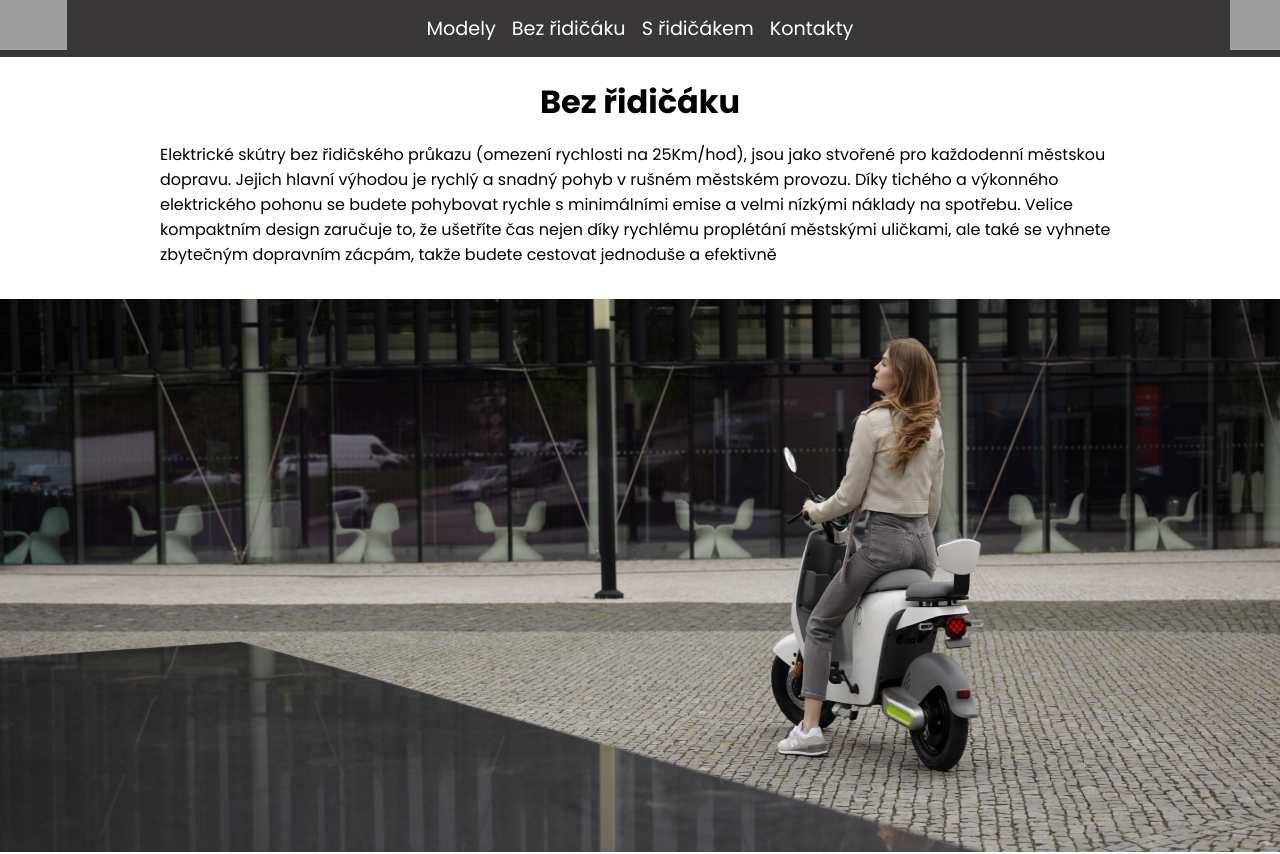
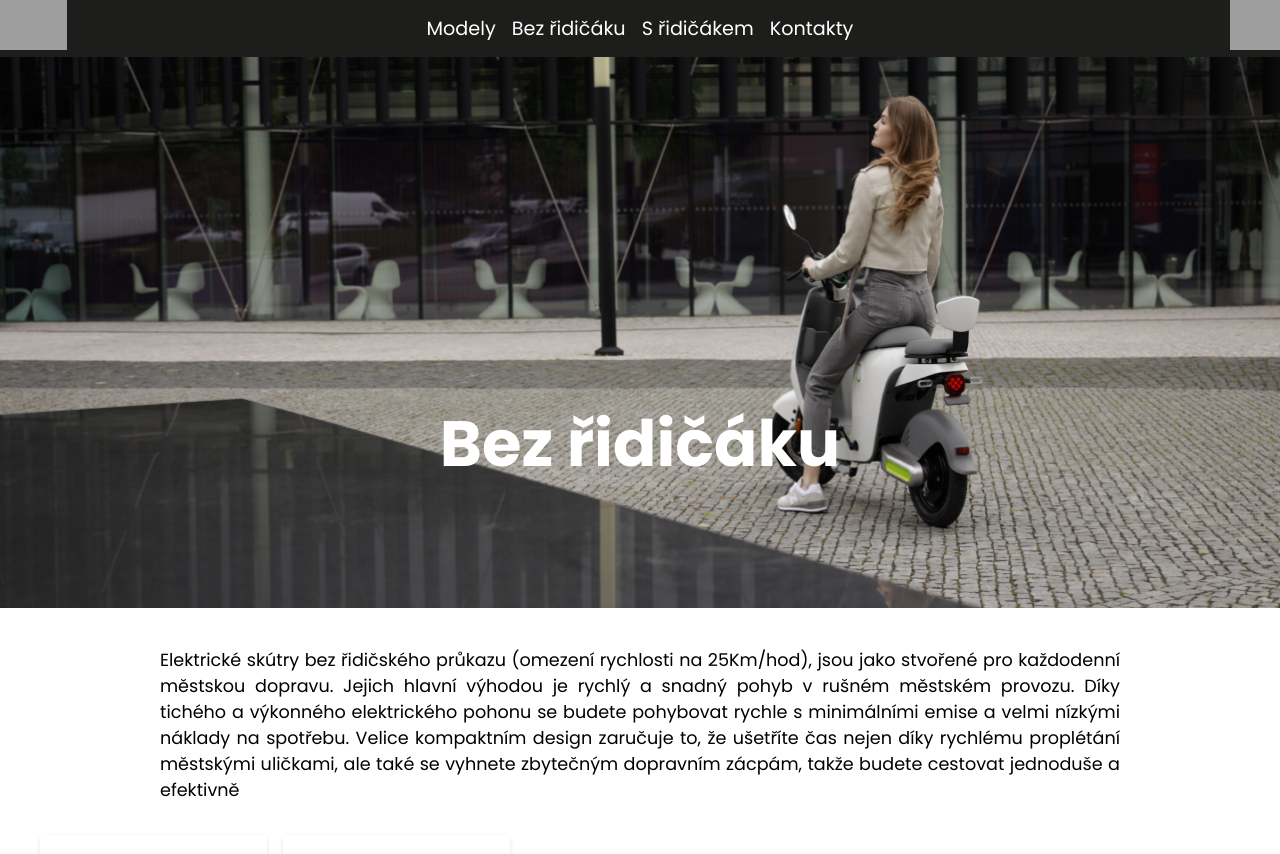
Before and after one commit to Davestastny/ViaGoProjekt, an Angular app: page /nolicense in a window 1280 px wide. Shown: the top 854 px of the page. Built offline with nearby package versions, Linux system fonts and the light colour scheme; grey boxes are pictures that could not be loaded.

Commit message:
product cards upgrade, license page

```diff
--- a/src/app/components/product-card/product-card.component.css
+++ b/src/app/components/product-card/product-card.component.css
@@ -1,20 +1,20 @@
 .product_card {
-  background-color: #fff; /* Set a white background for product cards */
-  box-shadow: 0 2px 5px rgba(0,0,0,0.1); /* Add a subtle shadow to lift the card off the page */
-  border-radius: 5px; /* Round the corners of the cards */
-  overflow: hidden; /* Ensure the content fits within the rounded corners */
-  padding: 1rem; /* Add some padding inside the cards */
-  display: flex; /* Use flex layout for content inside cards */
-  flex-direction: column; /* Stack card content vertically */
-  justify-content: space-between; /* Space out content inside the card */
-  cursor: pointer; /* Change cursor to pointer to indicate clickable */
-  transition: transform 0.3s ease, background-color 0.3s ease; /* Smooth transition for hover effects */
+  background-color: #fff;
+  box-shadow: 0 2px 5px rgba(0,0,0,0.1);
+  border-radius: 5px;
+  overflow: hidden;
+  padding: 1rem;
+  display: flex;
+  flex-direction: column;
+  justify-content: space-between;
+  cursor: pointer;
+  transition: transform 0.3s ease, background-color 0.3s ease;
 }
 
 .product_card:hover {
-  background-color: #FFEE00; /* Change background color on hover */
-  box-shadow: rgba(0, 0, 0, 0.35) 0px 5px 15px; /* Enhance shadow on hover */
-  transform: translateY(-5px); /* Slightly lift the card on hover */
+  background-color: #FFEE00;
+  box-shadow: rgba(0, 0, 0, 0.35) 0px 5px 15px;
+  transform: translateY(-5px);
 }
 
 .product_card-content {
@@ -26,14 +26,14 @@
 
 .product_card-content img {
   width: 90%;
-  border-radius: 16px; /* Rounded corners for the image */
+  border-radius: 16px;
   margin-bottom: .5rem;
-  margin-top: 10px; /* Adjust this value to your preference */
+  margin-top: 10px;
 }
 
 .product_card-content p {
-  margin-block: .25rem; /* Tighten the spacing around paragraphs */
-  text-align: center; /* Center-align the text */
+  margin-block: .25rem;
+  text-align: center;
 }
 
 .product_card-content a {
@@ -41,7 +41,7 @@
   padding: .5rem 1rem;
   text-decoration: none;
   color: white;
-  display: inline-block; /* Ensure the link behaves like a block but fits content */
-  text-align: center; /* Center-align text inside the link/button */
-  border-radius: 5px; /* Rounded corners for the link/button */
+  display: inline-block;
+  text-align: center;
+  border-radius: 5px;
 }
--- a/src/app/layout/navbar/navbar.component.css
+++ b/src/app/layout/navbar/navbar.component.css
@@ -1,6 +1,6 @@
 .navbar {
   grid-template-columns: 1fr auto 1fr;
-  background-color: #393737;
+  background-color: #1D1D1B;
 }
 
 .navbar_logo img {
--- a/src/app/pages/license/license.component.css
+++ b/src/app/pages/license/license.component.css
@@ -1,6 +1,19 @@
 h1 {
   text-align: center;
   margin-bottom: 2rem;
+}
+
+.ladning-photo h1{
+  font-size: 64px;
+  position: absolute;
+  top: 50%;
+  left: 50%;
+  transform: translate(-50%, -50%);
+  color: white;
+}
+
+.ladning-photo img{
+  width: 100%;
 }
 
 p {
@@ -10,12 +23,6 @@ p {
   font-size: 1.1rem; /* Slightly larger font size for readability */
 }
 
-.photo {
-  display: flex;
-  justify-content: center;
-  align-items: center;
-  margin-bottom: 2rem; /* Add space below the image container */
-}
 
 .product_list {
   display: grid;
--- a/src/app/pages/license/license.component.html
+++ b/src/app/pages/license/license.component.html
@@ -1,11 +1,13 @@
+<div class="ladning-photo">
+  <img src="assets/sridicakem.png" alt="">
 <h1>S řidičákem</h1>
+</div>
+<div class="license-text">
 <p>
   <b>Revoluční způsob dopravy, který vám umožní objevit nové rozměry pohodlí, svobody a ekologičnosti!</b><br>
 <br>
   Elektrické motorky s řidičským průkazem jsou ideální volbou pro ty, kteří hledají spolehlivý a rychlý způsob dopravy po městě, ale i mimo něj na delší vzdálenosti. Tyto motorky jsou navrženy s ohledem na pohodlí a styl tak, aby nabídly plynulou a komfortní jízdu obohacenou o atraktivní design. Díky výkonným bateriím a elektrickým motorům, dokážou některé modely jet rychlostí až 80 km/h. U některých motorek je také možnost dvojité baterie, takže u některých modelů může být dojezd až velice pěkných 100 km.
 </p>
-<div class="photo">
-  <img src="assets/sridicakem.png" alt="">
 </div>
 <div class="product_list grid">
   <app-product-card/>
--- a/src/app/pages/nolicense/nolicense.component.css
+++ b/src/app/pages/nolicense/nolicense.component.css
@@ -3,17 +3,24 @@ h1 {
   margin-bottom: 1rem; /* Add space below the heading */
 }
 
+.landing-photo h1{
+  font-size: 64px;
+  position: absolute;
+  top: 50%;
+  left: 50%;
+  transform: translate(-50%, -50%);
+  color: white;
+}
+
+.landing-photo img{
+  width: 100% ;
+}
+
 p {
   max-width: 60rem;
-  margin: 0 auto;
-  margin-bottom: 2rem; /* Add space below the paragraph */
-}
-
-.photo {
-  display: flex;
-  justify-content: center;
-  align-items: center;
-  margin-bottom: 2rem; /* Add space below the image container */
+  margin: 2rem auto;
+  text-align: justify;
+  font-size: 1.1rem; /* Slightly larger font size for readability */
 }
 
 .product_list {
--- a/src/app/pages/nolicense/nolicense.component.html
+++ b/src/app/pages/nolicense/nolicense.component.html
@@ -1,8 +1,8 @@
-<h1>Bez řidičáku</h1>
+<div class="landing-photo">
+  <img src="assets/bezridicaku.png">
+  <h1>Bez řidičáku</h1>
+</div>
 <p>Elektrické skútry bez řidičského průkazu (omezení rychlosti na 25Km/hod), jsou jako stvořené pro každodenní městskou dopravu. Jejich hlavní výhodou je rychlý a snadný pohyb v rušném městském provozu. Díky tichého a výkonného elektrického pohonu se budete pohybovat rychle s minimálními emise a velmi nízkými náklady na spotřebu. Velice kompaktním design zaručuje to, že ušetříte čas nejen díky rychlému proplétání městskými uličkami, ale také se vyhnete zbytečným dopravním zácpám, takže budete cestovat jednoduše a efektivně</p>
-<div class="photo">
-  <img src="assets/bezridicaku.png">
-</div>
 <div class="product_list grid">
   <app-product-card/>
   <app-product-card/>
```
